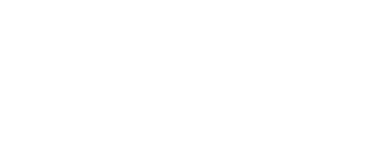
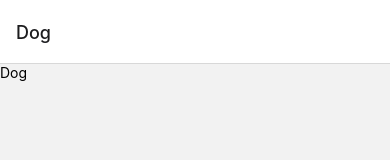
Before and after one commit to DariaPrograme/navigationexample, a React Native app: screen / in a window 390 px wide. Shown: the top 160 px of the page. Built offline with nearby package versions, Linux system fonts and the light colour scheme.

Commit message:
'navigation'

```diff
--- a/App.js
+++ b/App.js
@@ -1,12 +1,15 @@
 import { StatusBar } from 'expo-status-bar';
 import React from 'react';
 import { StyleSheet, Text, View } from 'react-native';
+import StakNavigator from "./staknavigator";
+import { NavigationContainer } from '@react-navigation/native';
+
 
 export default function App() {
   return (
-    <View style={styles.container}>
-      <Text>Dog</Text>
-    </View>
+      <NavigationContainer>
+        <StakNavigator/>
+      </NavigationContainer>
   );
 }
 
--- a/package.json
+++ b/package.json
@@ -8,11 +8,15 @@
     "eject": "expo eject"
   },
   "dependencies": {
+    "@react-navigation/native": "^6.0.4",
+    "@react-navigation/native-stack": "^6.2.2",
     "expo": "~42.0.1",
     "expo-status-bar": "~1.0.4",
     "react": "16.13.1",
     "react-dom": "16.13.1",
     "react-native": "https://github.com/expo/react-native/archive/sdk-42.0.0.tar.gz",
+    "react-native-safe-area-context": "^3.3.2",
+    "react-native-screens": "^3.8.0",
     "react-native-web": "~0.13.12"
   },
   "devDependencies": {
--- /dev/null
+++ b/staknavigator.js
@@ -0,0 +1,17 @@
+import { StatusBar } from 'expo-status-bar';
+import React from 'react';
+import { StyleSheet, Text, View } from 'react-native';
+import Dog from "./dog";
+import Cat from "./cat";
+import {createNativeStackNavigator} from "@react-navigation/native-stack";
+const Stack = createNativeStackNavigator ( ) ;
+
+const StakNavigator=()=>{
+return(
+    <Stack.Navigator>
+        <Stack.Screen name='Dog' component={Dog}/>
+        <Stack.Screen name='Cat' component={Cat}/>
+    </Stack.Navigator>
+)
+}
+export default StakNavigator;
```
Also changed, not shown: 1 other file (tests, documents, lock files or other folders).
